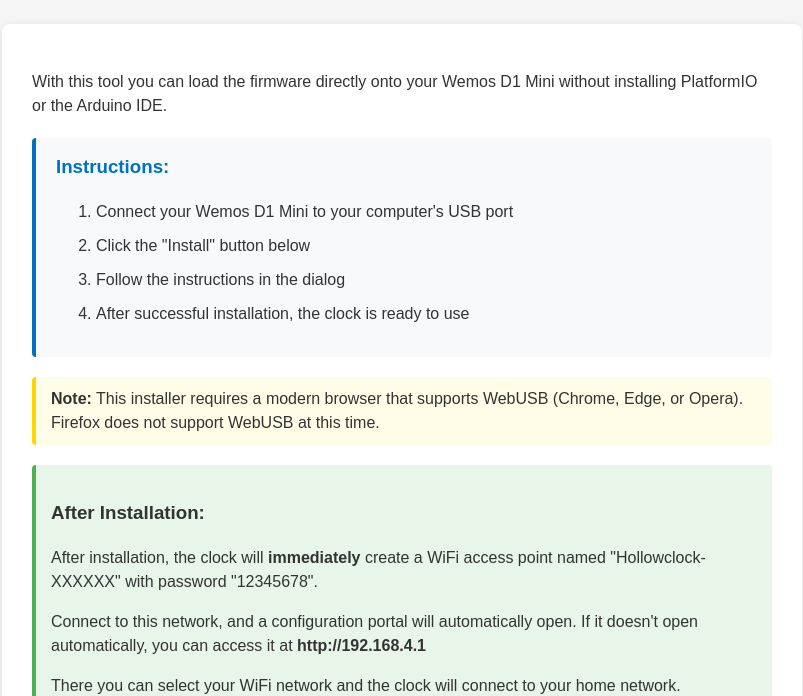
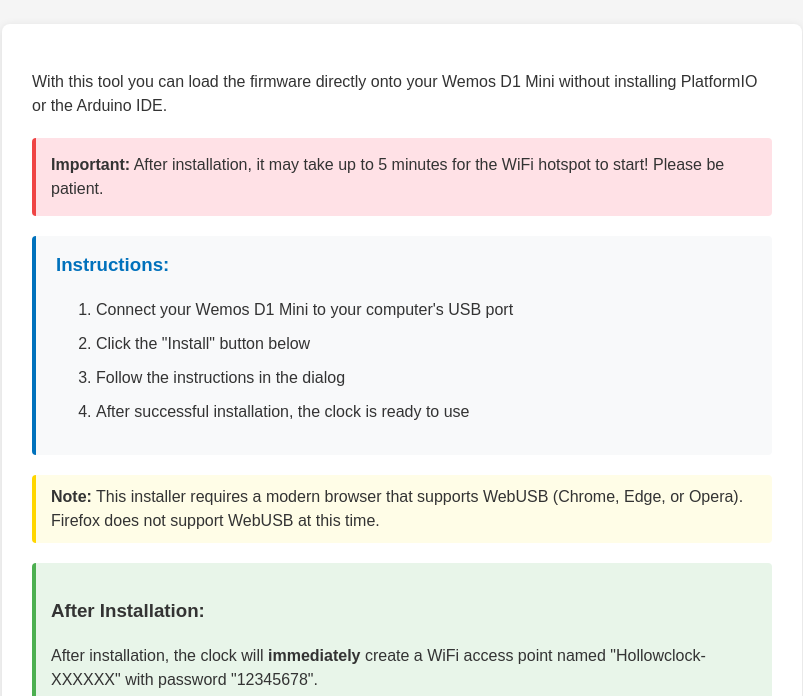
Before and after one commit to sogidaned/Hollowclock, a plain HTML site: page web/install.html in a window 1280 px wide. Shown: the part 105-801 px from the top of the page, without its empty margins (238-1041 px from the left). Drawn offline with Linux system fonts and the light colour scheme.

Commit message:
Füge wichtige Hinweisbox zur Installationsseite hinzu: Informiere Benutzer über mögliche Wartezeit von bis zu 5 Minuten für den WLAN-Hotspot nach der Installation.

```diff
--- a/web/install.html
+++ b/web/install.html
@@ -65,6 +65,14 @@
       margin: 20px 0;
       border-radius: 4px;
     }
+    .important-note {
+      background-color: #ffe1e6;
+      padding: 15px;
+      border-left: 4px solid #ef4444;
+      margin: 20px 0;
+      border-radius: 4px;
+      font-weight: 500;
+    }
   </style>
   <script type="module" src="https://unpkg.com/esp-web-tools@9.0.4/dist/web/install-button.js?module"></script>
 </head>
@@ -73,6 +81,10 @@
 
   <div class="container">
     <p>With this tool you can load the firmware directly onto your Wemos D1 Mini without installing PlatformIO or the Arduino IDE.</p>
+
+    <div class="important-note">
+      <strong>Important:</strong> After installation, it may take up to 5 minutes for the WiFi hotspot to start! Please be patient.
+    </div>
 
     <div class="instructions">
       <h3>Instructions:</h3>
@@ -95,7 +107,6 @@
       <p>After installation, the clock will <strong>immediately</strong> create a WiFi access point named "Hollowclock-XXXXXX" with password "12345678".</p>
       <p>Connect to this network, and a configuration portal will automatically open. If it doesn't open automatically, you can access it at <strong>http://192.168.4.1</strong></p>
       <p>There you can select your WiFi network and the clock will connect to your home network.</p>
-      <p><strong>Tip:</strong> After installation, it may take up to 5 minutes for the hotspot to start!</p>
     </div>
   </div>
 
```
